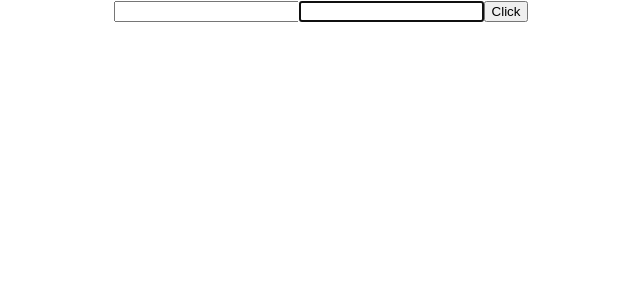
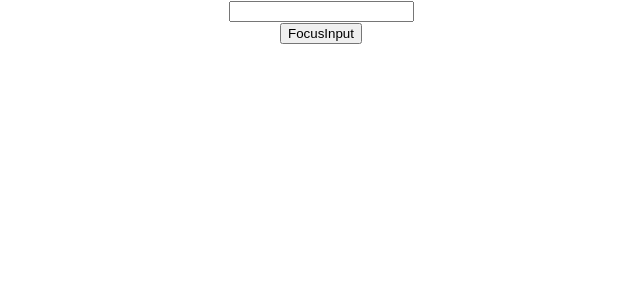
Before and after one commit to swarnalisaha2000/learning-react, a React (Create React App) app: page / in a window 1280 px wide. Shown: the top 300 px of the page, without its empty margins (319-959 px from the left). Built offline with nearby package versions, Linux system fonts and the light colour scheme.

Commit message:
Refs with Class Components

```diff
--- a/src/App.js
+++ b/src/App.js
@@ -21,13 +21,15 @@
 import PureComp from './components/PureComp';
 import ParentComp from './components/ParentComp';
 import RefsDemo from './components/RefsDemo';
+import FocusInput from './components/FocusInput';
 
 function App() {
     return (
         <div className = "App">
-            <RefsDemo />
+            <FocusInput />
         </div>
 
+        // <RefsDemo />
         //    <ParentComp />
           // <PureComp />
         //  <Fragmentdemo />
--- /dev/null
+++ b/src/components/FocusInput.js
@@ -0,0 +1,22 @@
+import React, { Component } from 'react'
+import Input from './Input'
+
+class FocusInput extends Component {
+    constructor(props) {
+      super(props)
+    this.componentRef= React.createRef()
+    }
+    clickHandler = () => {
+        this.componentRef.current.focusInput()
+    }
+  render() {
+    return (
+      <div>
+          <Input ref={this.componentRef}/>
+          <button onClick={this.clickHandler}>FocusInput</button>
+      </div>
+    )
+  }
+}
+
+export default FocusInput
--- /dev/null
+++ b/src/components/Input.js
@@ -0,0 +1,22 @@
+import React, { Component } from 'react'
+
+class Input extends Component {
+
+    constructor(props) {
+      super(props)
+      this.inputRef = React.createRef()
+
+    }
+    focusInput(){
+        this.inputRef.current.focus()
+    }
+  render() {
+    return (
+      <div>
+          <input type="text" ref={this.inputRef} />
+      </div>
+    )
+  }
+}
+
+export default Input
```
